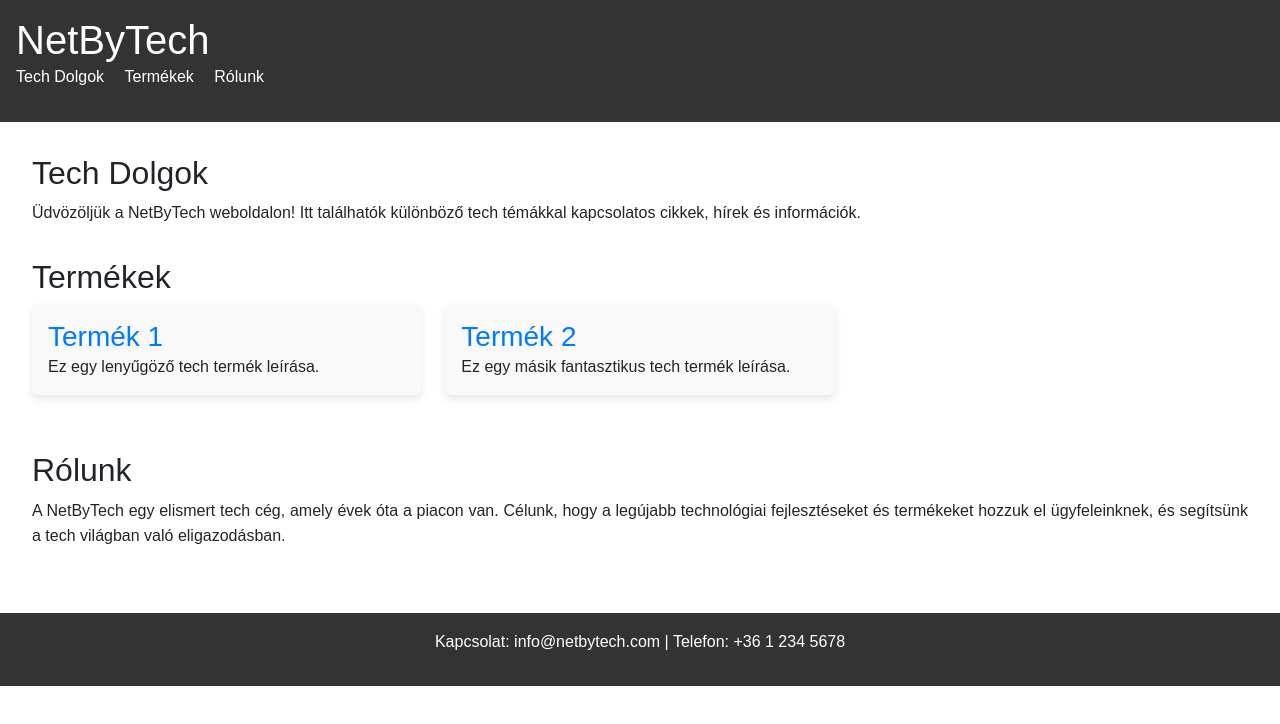
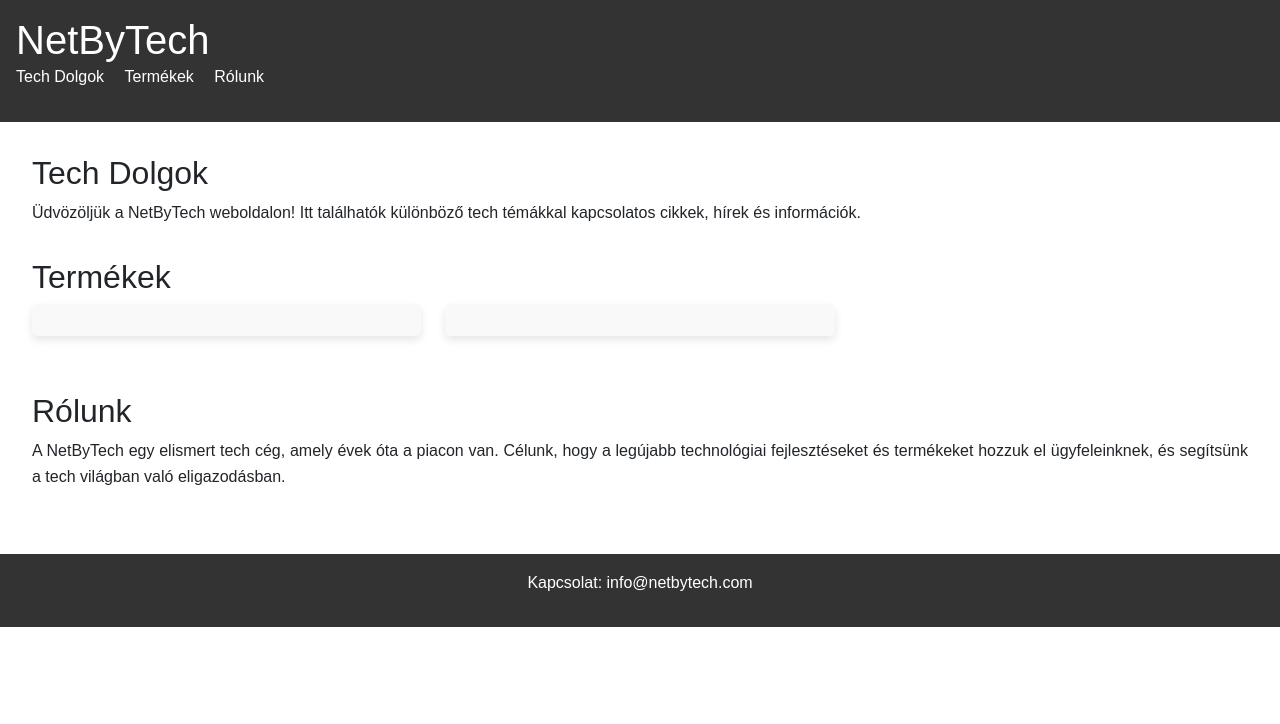
Before and after one commit to NetByTech/Weboldal, a plain HTML site: page index.html in a window 1280 px wide. Drawn offline with nearby package versions, Linux system fonts and the light colour scheme.

Commit message:
Update index.html

```diff
--- a/index.html
+++ b/index.html
@@ -32,16 +32,16 @@
                 <div class="col-md-4">
                     <div class="card mb-4">
                         <div class="card-body">
-                            <h3 class="card-title">Termék 1</h3>
-                            <p class="card-text">Ez egy lenyűgöző tech termék leírása.</p>
+                            <h3 class="card-title"></h3>
+                            <p class="card-text"></p>
                         </div>
                     </div>
                 </div>
                 <div class="col-md-4">
                     <div class="card mb-4">
                         <div class="card-body">
-                            <h3 class="card-title">Termék 2</h3>
-                            <p class="card-text">Ez egy másik fantasztikus tech termék leírása.</p>
+                            <h3 class="card-title"></h3>
+                            <p class="card-text"></p>
                         </div>
                     </div>
                 </div>
@@ -58,7 +58,7 @@
     </main>
 
     <footer>
-        <p>Kapcsolat: info@netbytech.com | Telefon: +36 1 234 5678</p>
+        <p>Kapcsolat: info@netbytech.com</p>
     </footer>
 
     <script src="https://cdn.jsdelivr.net/npm/bootstrap@5.3.0/dist/js/bootstrap.bundle.min.js"></script>
```
